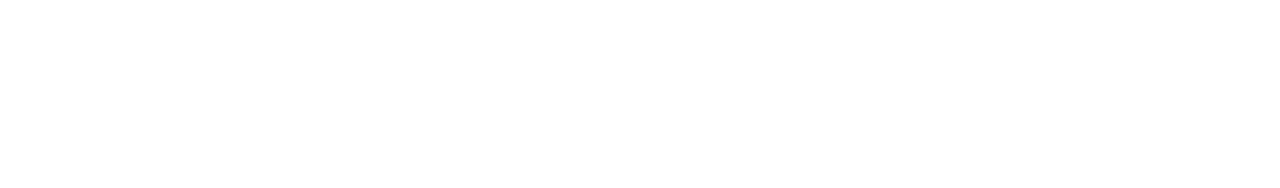
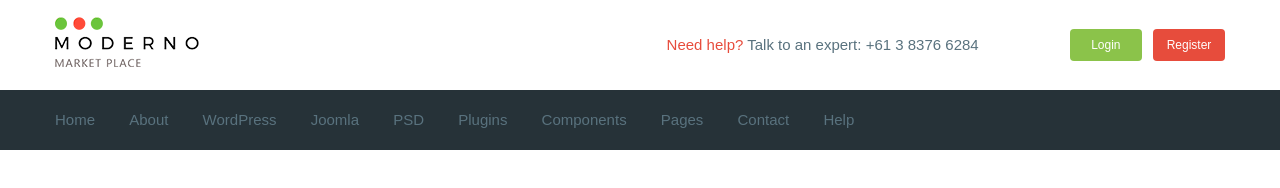
Before and after one commit to BigStar87/moderno, a website: page app/index.html in a window 1280 px wide. Drawn offline with nearby package versions, Linux system fonts and the light colour scheme; files that its build step writes are made by us from their sources.

Commit message:
added header

```diff
--- a/app/index.html
+++ b/app/index.html
@@ -4,11 +4,55 @@
   <meta charset="UTF-8">
   <meta name="viewport" content="width=device-width, initial-scale=1.0">
   <title>Gulp</title>
+  <link href="https://fonts.googleapis.com/css2?family=Roboto:wght@400;500;700&display=swap" rel="stylesheet">
   <link rel="stylesheet" href="css/libs.min.css">
   <link rel="stylesheet" href="css/style.min.css">
 </head>
 <body>
+<header class="header">
+  <div class="header__top">
+    <div class="container">
+      <div class="header__top-inner">
+        <div class="header__logo">
+          <a href="#">
+            <img src="images/logo.png" alt="logo">
+          </a>
+      </div>
+      <div class="header__text">
+        <a href="#">
+          <span>Need help?</span>
+        </a>
+        Talk to an expert:
+        <a class="header__fone" href="tel:61383766284">+61 3 8376 6284</a>
+      </div>
+      <div class="header__box">
+        <a href="#" class="basket"></a>
+        <a href="#" class="header__btn header__btn-login">Login</a>
+        <a href="#" class="header__btn header__btn-register">Register</a>
+      </div>
+      </div>
+    </div>
+  </div>
 
+  <div class="header__menu">
+    <div class="container">
+      <nav class="menu">
+        <ul class="menu__list">
+          <li><a href="#">Home</a></li>
+          <li><a href="#">About</a></li>
+          <li><a href="#">WordPress</a></li>
+          <li><a href="#">Joomla</a></li>
+          <li><a href="#">PSD</a></li>
+          <li><a href="#">Plugins</a></li>
+          <li><a href="#">Components</a></li>
+          <li><a href="#">Pages</a></li>
+          <li><a href="#">Contact</a></li>
+          <li><a href="#">Help</a></li>
+        </ul>
+      </nav>
+    </div>
+  </div>
+</header>
 
   <script src="https://ajax.googleapis.com/ajax/libs/jquery/3.5.1/jquery.min.js"></script>
   <script src="js/libs.min.js"></script>
--- a/app/scss/_global.scss
+++ b/app/scss/_global.scss
@@ -8,6 +8,8 @@ html{
 }
 a{
   display: inline-block;
+  text-decoration: none;
+  color: $text;
 }
 ul,
 li{
@@ -15,7 +17,13 @@ li{
   padding: 0;
   list-style: none;
 }
-
+body{
+  font-family: 'Rooto-Regular', sans-serif;
+  font-size: 15px;
+  line-height: 24px;
+  color: $text;
+  font-weight: 400;
+}
 
 .container{
   max-width: 1200px;
--- a/app/scss/_vars.scss
+++ b/app/scss/_vars.scss
@@ -0,0 +1,4 @@
+$text: #59727e;
+$red: #e74c3c;
+$green: #8bc34a;
+$bg: #263238
--- a/app/scss/style.scss
+++ b/app/scss/style.scss
@@ -1,2 +1,52 @@
-@import 'vars';
-@import 'global';
+@import '_vars';
+@import '_global';
+
+// шапка
+.header__top-inner{
+  display: flex;
+  justify-content: space-between;
+  height: 90px;
+  align-items: center;
+}
+
+.header__text{
+  margin-left: auto;
+  margin-right: 87px;
+  span{
+    color: $red;
+  }
+}
+
+.header__btn{
+  padding: 4px;
+  width: 72px;
+  border-radius: 4px;
+  text-align: center;
+  color: #fff;
+  font-size: 12px;
+}
+.header__btn-login{
+  background-color: $green;
+}
+.header__btn-register{
+  background-color: $red;
+  margin-left: 7px;
+}
+
+.header__menu{
+  background-color: $bg;
+}
+.menu{
+  display: flex;
+  align-items: center;
+  height: 60px;
+}
+.menu__list{
+  li{
+    display: inline-block;
+    &+li{
+      margin-left: 30px;
+    }
+  }
+
+}
--- a/gulpfile.js
+++ b/gulpfile.js
@@ -58,7 +58,7 @@ let gulp = require('gulp'),
  });
 
  gulp.task('watch', function(){
-  gulp.watch('app/scss/style.scss', gulp.parallel('sass'))
+  gulp.watch('app/scss/**/*.scss', gulp.parallel('sass'))
   gulp.watch('app/*.html', gulp.parallel('html'))
   gulp.watch('app/js/*.js', gulp.parallel('js'))
  });
```
Also changed, not shown: app/css/fonts.min.css (added), app/css/style.min.css, app/fonts/Roboto-Regular.woff (added), app/fonts/Roboto-Regular.woff2 (added), app/images/bg.jpg.png (added), app/images/logo.png (added), app/scss/fonts.scss (added). Lines whose indentation alone changed are shown as unchanged.
